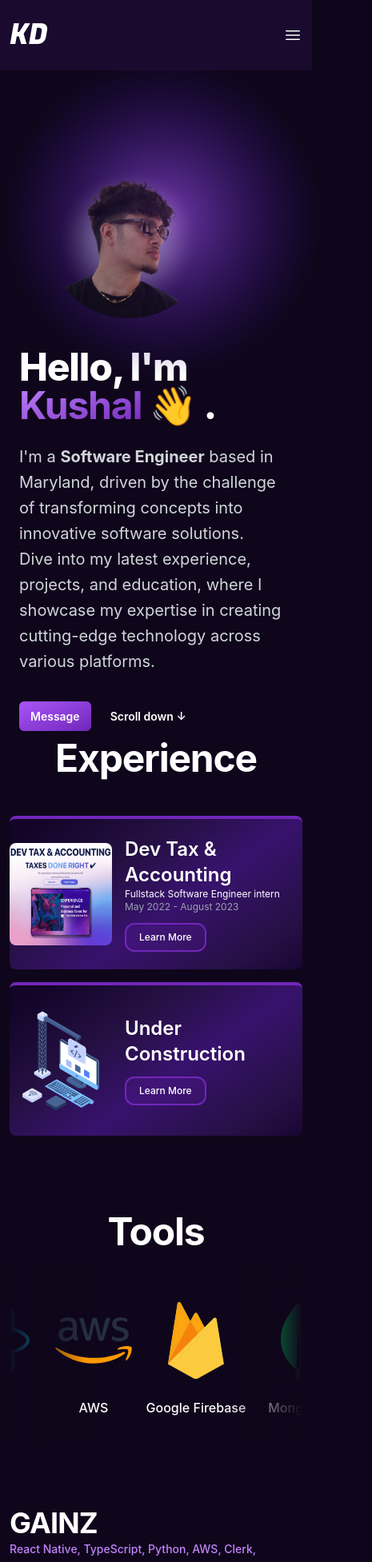
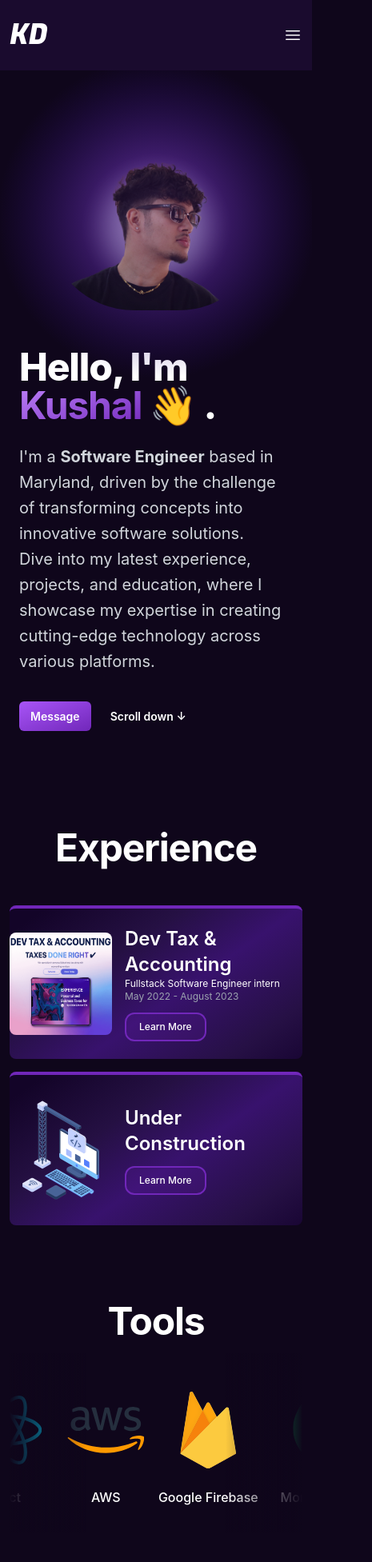
Before and after one commit to kushaldevv/portfolio-v2, a React (Vite) app: page / in a window 390 px wide. Shown: the top 1953 px of the page at 80% size, 465 px wide, since content can reach past the window. Built offline with nearby package versions, Linux system fonts and the light colour scheme.

Commit message:
fixed padding issue on mobile

```diff
--- a/src/App.tsx
+++ b/src/App.tsx
@@ -8,6 +8,7 @@ import Contact from "./components/Contact";
 import * as Types from "./types";
 import terpExchangeUrl from "./assets/terpExchange.png";
 import sortingUrl from "./assets/sorting.png";
+import comingSoonUrl from "./assets/comingSoon.png";
 
 // import { useRef } from "react";
 
@@ -23,7 +24,7 @@ const project1: Types.Project = {
   ],
   description:
     "Co-developed a React Native/Expo mobile app for fitness tracking and social networking. Designed a RESTful API on AWS using API Gateway and Lambda functions to manage and process data with DynamoDB. Integrated Clerk for user authentication and built the frontend using TypeScript and Tamagui.",
-  image: "",
+  image: comingSoonUrl,
   github: "https://github.com/kushaldevv/",
   demo: "https://github.com/kushaldevv",
 };
@@ -48,7 +49,7 @@ const project3: Types.Project = {
   demo: "https://www.youtube.com/watch?v=CR91i9f5n8U",
 };
 
-const projects: Types.Project[] = [project1, project2, project3, project1];
+const projects: Types.Project[] = [project1, project2, project3];
 
 function App() {
   // const contactRef = useRef<HTMLElement | null>(null);
@@ -61,7 +62,7 @@ function App() {
     <>
       <Navbar />
       <Hero />
-      <div className="mt-20 space-y-20 lg:mt-0 lg:space-y-32">
+      <div className="space-y-20 lg:space-y-32">
         <div className="space-y-20 lg:space-y-28">
           <Experience />
           <Tools />
@@ -77,7 +78,7 @@ function App() {
         <a className="w-full self-center text-center">
           © 2024 Kushal Devkota. All rights reserved
           <br />
-          Built with ❤️ in Maryland, US
+          Built with <span className="animate-pulse">❤️</span>  in Maryland, US
         </a>
       </div>
     </>
--- a/src/components/Hero.tsx
+++ b/src/components/Hero.tsx
@@ -4,16 +4,16 @@ import kdevUrl from "../assets//kdev.png";
 
 function Hero() {
   return (
-    <section id="hero" className="h-dvh px-6 py-32 sm:py-48 lg:px-8 lg:py-72">
+    <section id="hero" className="px-6 py-32 sm:py-48 lg:px-8 lg:py-72">
       <div className="mx-auto max-w-5xl">
         <div className="flex flex-col lg:flex-row lg:items-center lg:space-x-20">
           <div className="relative mx-auto my-auto mb-8 aspect-square w-full max-w-[275px] items-center lg:mx-0 lg:mb-0">
-            <div className="absolute inset-0 z-10 translate-x-[-20%] translate-y-[-20%]">
+            <div className="absolute inset-0 z-10 translate-x-[-22.5%] translate-y-[-20%]">
               <RadialGradient width={400} height={400} className="absolute" />
             </div>
             <img
               src={kdevUrl}
-              className="relative z-20 mt-16 h-3/4 w-3/4 rounded-full object-cover opacity-70 sm:mt-0 sm:h-full sm:w-full"
+              className="relative z-20 mt-10 rounded-full object-cover opacity-70 sm:mt-0 sm:h-full sm:w-full "
               alt="Kushal's avatar"
             />
           </div>
--- a/src/components/Navbar.tsx
+++ b/src/components/Navbar.tsx
@@ -58,7 +58,7 @@ export default function Navbar() {
               initial={{ x: "100%" }}
               animate={{ x: -2 }}
               exit={{ x: "100%" }}
-              transition={{ type: "spring", stiffness: 300, damping: 40 }}
+              transition={{ type: 'tween', stiffness: 300, damping: 40 }}
               className="bg-navbar sm:ring-accent/50 fixed inset-y-0 right-0 z-50 w-full overflow-y-auto px-6 py-6 sm:max-w-sm sm:ring-1"
             >
               <DialogPanel>
@@ -92,7 +92,9 @@ export default function Navbar() {
                     <a
                       onClick={() => {
                         setMobileMenuOpen(false);
-                        scrollTo("experience");
+                        setTimeout(() => {
+                          scrollTo("experience");
+                        }, 500); // Adjust this delay as needed
                       }}
                       className="hover:bg-accent/50 -mx-3 block cursor-pointer rounded-lg px-3 py-2 text-base font-semibold leading-7"
                     >
@@ -101,7 +103,9 @@ export default function Navbar() {
                     <a
                       onClick={() => {
                         setMobileMenuOpen(false);
+                        setTimeout(() => {
                         scrollTo("projects");
+                        },500);
                       }}
                       className="hover:bg-accent/50 -mx-3 block cursor-pointer rounded-lg px-3 py-2 text-base font-semibold leading-7"
                     >
@@ -118,7 +122,9 @@ export default function Navbar() {
                     <a
                       onClick={() => {
                         setMobileMenuOpen(false);
+                        setTimeout(() => {
                         scrollTo("contact");
+                        },500);
                       }}
                       className="hover:bg-accent/50 -mx-3 block cursor-pointer rounded-lg px-3 py-2.5 text-base font-semibold leading-7"
                     >
--- a/src/index.css
+++ b/src/index.css
@@ -24,7 +24,11 @@
   text-rendering: optimizeLegibility;
   -webkit-font-smoothing: antialiased;
   -moz-osx-font-smoothing: grayscale;
+}
+
+html, body {
   overflow-x: hidden  ;
+
 }
 
 /* a {
```
Also changed, not shown: src/assets/comingSoon.png (added).
